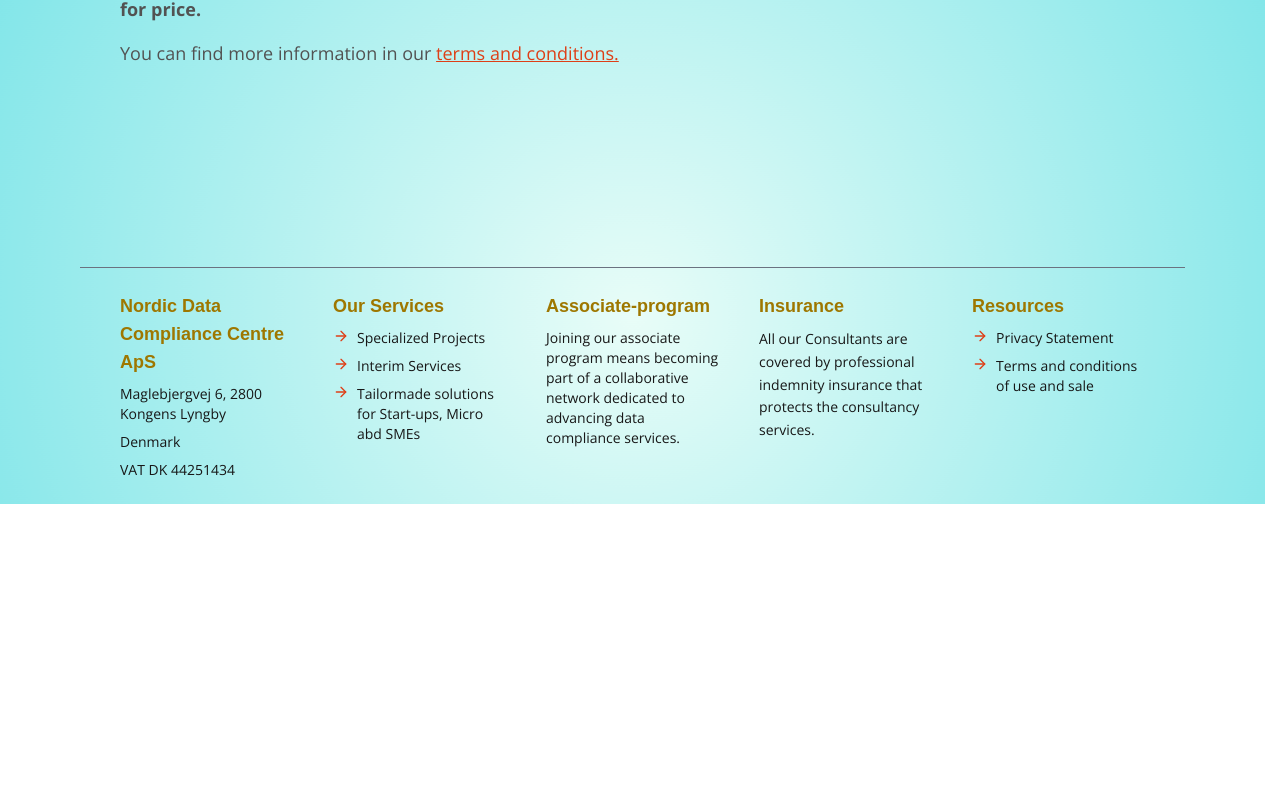
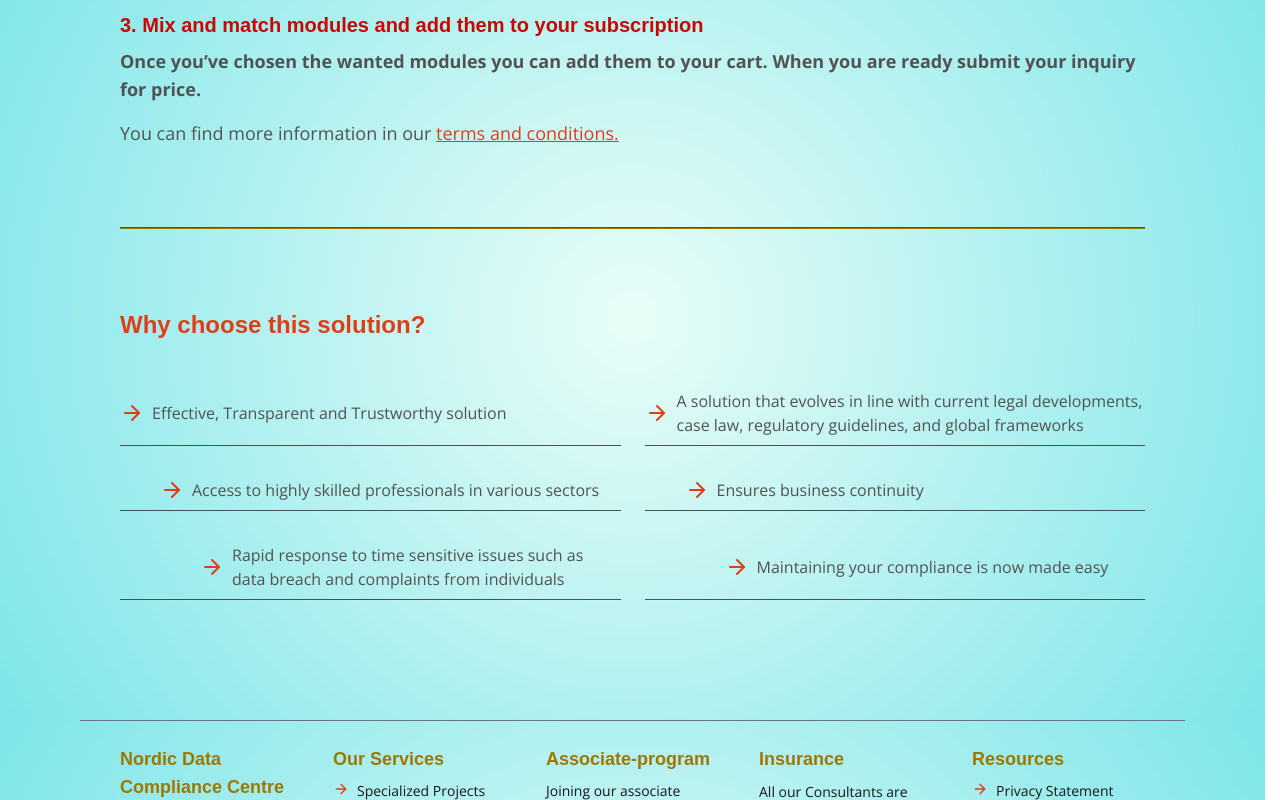
Before and after one commit to nidarg/centerdata, a Next.js app: page /tailormade-solutions in a window 1280 px wide. Shown: the part 2482-3282 px from the top of the page. Before the commit the page ends 2986 px from the top, so only its background shows below. Built offline with nearby package versions, Linux system fonts and the light colour scheme.

Commit message:
solve the confirmation email

```diff
--- a/app/(main)/(services)/tailormade-solutions/page.tsx
+++ b/app/(main)/(services)/tailormade-solutions/page.tsx
@@ -8,6 +8,7 @@
 import Link from 'next/link';
 import Divider from '@/components/Divider';
 import CompanyType from '@/components/CompanyType';
+import { RightArrow } from '@/components/RightArrow';
 
 const headers = ['Tailored solutions for Start-up, Micro and SME'];
 // const words1 = 'Are you a Start-up, Micro or an SME?';
@@ -126,6 +127,54 @@
           <div ref={servicesRef}>
             {type ? <ServicesByType type={type} /> : null}
           </div>
+          <Divider />
+
+          {/* Subtitle */}
+          <h3 className='text-2xl font-semibold text-primary'>
+            Why choose this solution?
+          </h3>
+
+          {/* Bullet Points */}
+          <ul className='grid grid-cols-1 lg:grid-cols-2 gap-4 lg:gap-6 text-primary mt-10'>
+            <li className='flex items-center text-neutral-600 dark:text-white border-b border-gradient-to-r from-destructive to-accent py-2'>
+              <span className='flex-shrink-0'>
+                <RightArrow height={24} width={24} />
+              </span>
+              Effective, Transparent and Trustworthy solution
+            </li>
+            <li className='flex items-center text-neutral-600 dark:text-white border-b border-gradient-to-r from-destructive to-accent py-2'>
+              <span className='flex-shrink-0'>
+                <RightArrow height={24} width={24} />
+              </span>
+              A solution that evolves in line with current legal developments,
+              case law, regulatory guidelines, and global frameworks
+            </li>
+            <li className='flex items-center text-neutral-600 dark:text-white border-b border-gradient-to-r from-destructive to-accent py-2 pl-10'>
+              <span className='flex-shrink-0'>
+                <RightArrow height={24} width={24} />
+              </span>
+              Access to highly skilled professionals in various sectors
+            </li>
+            <li className='flex items-center text-neutral-600 dark:text-white border-b border-gradient-to-r from-destructive to-accent py-2 pl-10'>
+              <span className='flex-shrink-0'>
+                <RightArrow height={24} width={24} />
+              </span>
+              Ensures business continuity
+            </li>
+            <li className='flex items-center text-neutral-600 dark:text-white border-b border-gradient-to-r from-destructive to-accent py-2 pl-20'>
+              <span className='flex-shrink-0'>
+                <RightArrow height={24} width={24} />
+              </span>
+              Rapid response to time sensitive issues such as data breach and
+              complaints from individuals
+            </li>
+            <li className='flex items-center text-neutral-600 dark:text-white border-b border-gradient-to-r from-destructive to-accent py-2 pl-20'>
+              <span className='flex-shrink-0'>
+                <RightArrow height={24} width={24} />
+              </span>
+              Maintaining your compliance is now made easy
+            </li>
+          </ul>
         </div>
       </div>
     </div>
--- a/app/(main)/api/email/route.ts
+++ b/app/(main)/api/email/route.ts
@@ -39,11 +39,11 @@
     .trim()
     .regex(/^\d+$/, 'Phone must contain only numbers'),
   message: z.string().min(1).max(1000).trim(),
-  period: z.string(),
+  period: z.string().optional(),
   checked: z.boolean().refine((val) => val === true, {
     message: 'You must accept the terms and conditions',
   }),
-  orderedServices: z
+  services: z
     .array(
       z.object({
         title: z.string(),
@@ -62,7 +62,7 @@
   company,
   message,
   period,
-  orderedServices,
+  services,
 }: FormParams) => {
   const transporter = nodemailer.createTransport({
     service: 'gmail',
@@ -83,14 +83,17 @@
       <p><strong>Email:</strong> ${safe(email)}</p>
       <p><strong>Phone:</strong> ${safe(phone)}</p>
       <p><strong>Company:</strong> ${safe(company)}</p>
-      <p><strong>Period:</strong> ${safe(period)}</p>
+      <p><strong>Period:</strong> ${period && safe(period)}</p>
       <p><strong>Message:</strong><br>${safe(message)}</p>
       ${
-        orderedServices && orderedServices.length > 0
+        services && services.length > 0
           ? `<p><strong>Services Ordered:</strong></p>
              <ul>
-               ${orderedServices
-                 .map((service) => `<li>${safe(service.title)}</li>`)
+               ${services
+                 .map(
+                   (service: { title: string; type: string }) =>
+                     `<li>${safe(service.title)}-${safe(service.type)}</li>`
+                 )
                  .join('')}
              </ul>`
           : `<p><strong>Services Ordered:</strong> None</p>`
@@ -106,15 +109,20 @@
     html: `
       <h3>Thank you for your request</h3>
       <p>Dear ${safe(fullname)},</p>
-      <p>We have received your request. The requested services are:</p>
+
       ${
-        orderedServices &&
-        orderedServices.length > 0 &&
-        `<ul>
-               ${orderedServices
-                 .map((service) => `<li>${safe(service.title)}</li>`)
+        services && services.length > 0
+          ? `
+        <p>We have received your request. The requested services are:</p>
+        <ul>
+               ${services
+                 .map(
+                   (service: { title: string; type: string }) =>
+                     `<li>${safe(service.title)}-${safe(service.type)}</li>`
+                 )
                  .join('')}
              </ul>`
+          : `<p>We have received your request.</p>`
       }
       <p>Our team will get back to you as soon as possible.</p>
       <br/>
--- a/app/(main)/contact/page.tsx
+++ b/app/(main)/contact/page.tsx
@@ -41,7 +41,7 @@
     .max(1000, "Message can't be long than 1000 characters")
     .trim(),
   // period: z.string().min(1, 'Period is required').trim(),
-  period: z.string(),
+  period: z.string().optional(),
   checked: z.boolean().refine((val) => val === true, {
     message: 'You must accept the terms and conditions',
   }),
@@ -103,7 +103,7 @@
 
   const onSubmit = async (data: FormSchemaType) => {
     try {
-      console.log(data);
+      // console.log(data);
       const response = await fetch('/api/email', {
         method: 'POST',
         headers: { 'Content-Type': 'application/json' },
@@ -120,7 +120,15 @@
       toast({
         description: 'Your message was sent successfully.',
       });
-      reset();
+      reset({
+        fullname: '',
+        email: '',
+        company: '',
+        phone: '',
+        message: '',
+        period: '', // Reset the period field
+        checked: false,
+      });
     } catch (error) {
       // toast.error(error instanceof Error ? error.message : 'Something went wrong');
       console.log(error);
@@ -141,8 +149,9 @@
         <ul className='text-neutral-200 mt-6 text-sm lg:text-base space-y-2'>
           <li>Maglebjergvej 6</li>
           <li>2800 Kongens Lyngby</li>
-          <li>Danmark, DK 🇩🇰</li>
+          <li>Danmark</li>
           <li>VAT DK 44251434</li>
+          <li>hello@datacompliancecentre.com </li>
         </ul>
       </div>
 
@@ -177,7 +186,10 @@
           )}
         </LabelInputContainer>
         <LabelInputContainer className='mb-8'>
-          <Label htmlFor='company'>Company name</Label>
+          <Label htmlFor='company' className='flex flex-col gap-y-2'>
+            <span>Company name</span>
+            <span>VTA</span>{' '}
+          </Label>
           <Input id='company' type='text' {...register('company')} />
           {errors.company && isSubmitted && (
             <span className='text-destructive text-sm'>
@@ -225,7 +237,7 @@
                 htmlFor='checked'
                 className='text-sm text-neutral-200 font-medium leading-none peer-disabled:cursor-not-allowed peer-disabled:opacity-70'
               >
-                Accept terms and conditions
+                I’ve read term and conditions and privacy statement
               </label>
               <p className='text-sm text-neutral-200'>
                 You agree to our{' '}
--- a/components/services/TailoredServicesHeader.tsx
+++ b/components/services/TailoredServicesHeader.tsx
@@ -4,6 +4,7 @@
 
 const TailoredServices = () => {
   return (
+    <>
       <div className='grid grid-cols-1 lg:grid-cols-3 gap-4 lg:gap-4 p-1 text-center mt-10'>
         {/* LIGHT, PRO, PREMIUM and MIX AND MATCH for SMALL screens */}
         <div className='lg:hidden flex flex-col space-y-4'>
@@ -26,8 +27,10 @@
             </p>
           </div>
         </div>
+      </div>
 
       {/* LIGHT, PRO, PREMIUM on LG Screens */}
+      <div className='hidden lg:grid md:grid-cols-2 lg:grid-cols-3 gap-4 lg:gap-4 p-1 text-center mt-10 w-full max-w-none'>
         <div className=' bg-teal-500 rounded-lg shadow-md  flex flex-col justify-center max-h-[80px]'>
           <h2 className='font-bold text-2xl text-goldish'>LIGHT</h2>
         </div>
@@ -37,8 +40,10 @@
         <div className=' bg-teal-800 rounded-lg shadow-md p-4 flex items-center justify-center max-h-[80px]'>
           <h2 className='font-bold text-2xl text-goldish'>PREMIUM</h2>
         </div>
+      </div>
 
       {/* MIX AND MATCH Columns for LG */}
+      <div className='hidden lg:grid md:grid-cols-2 lg:grid-cols-3 gap-4 lg:gap-4 p-1 text-center mt-10 w-full max-w-none'>
         <div className='bg-teal-500 text-white rounded-lg shadow-md p-4 lg:h-full lg:flex lg:flex-col lg:justify-center min-h-[250px]'>
           <h2 className='font-bold text-xl text-goldish'>
             MIX AND MATCH UP TO 5 MODULES
@@ -53,6 +58,7 @@
           <h2 className='font-bold text-xl text-goldish'>ALL MODULES</h2>
         </div>
       </div>
+    </>
   );
 };
 
```
Also changed, not shown: app/(main)/checkout/page.tsx (+19 -17 lines). Lines whose indentation alone changed are shown as unchanged.
